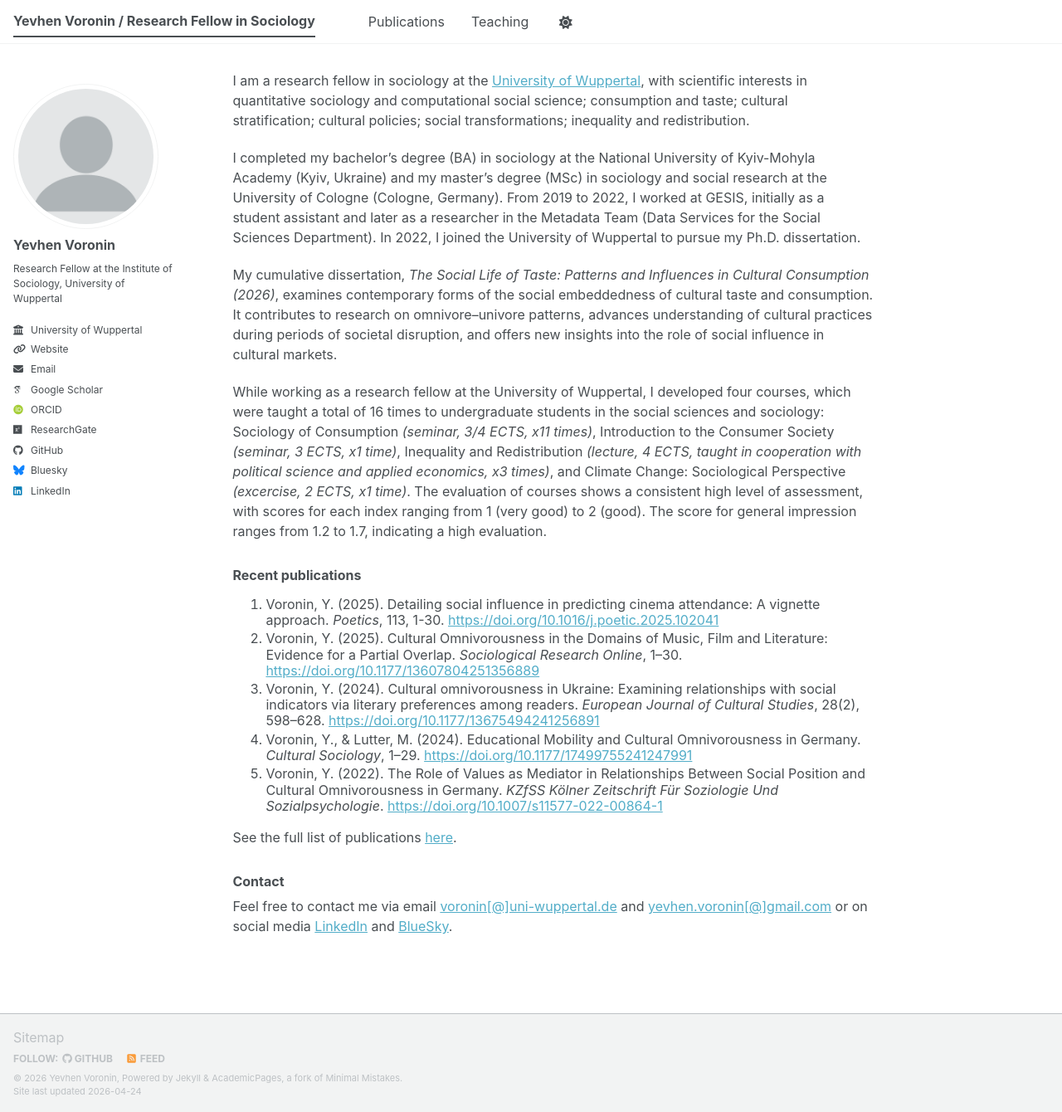
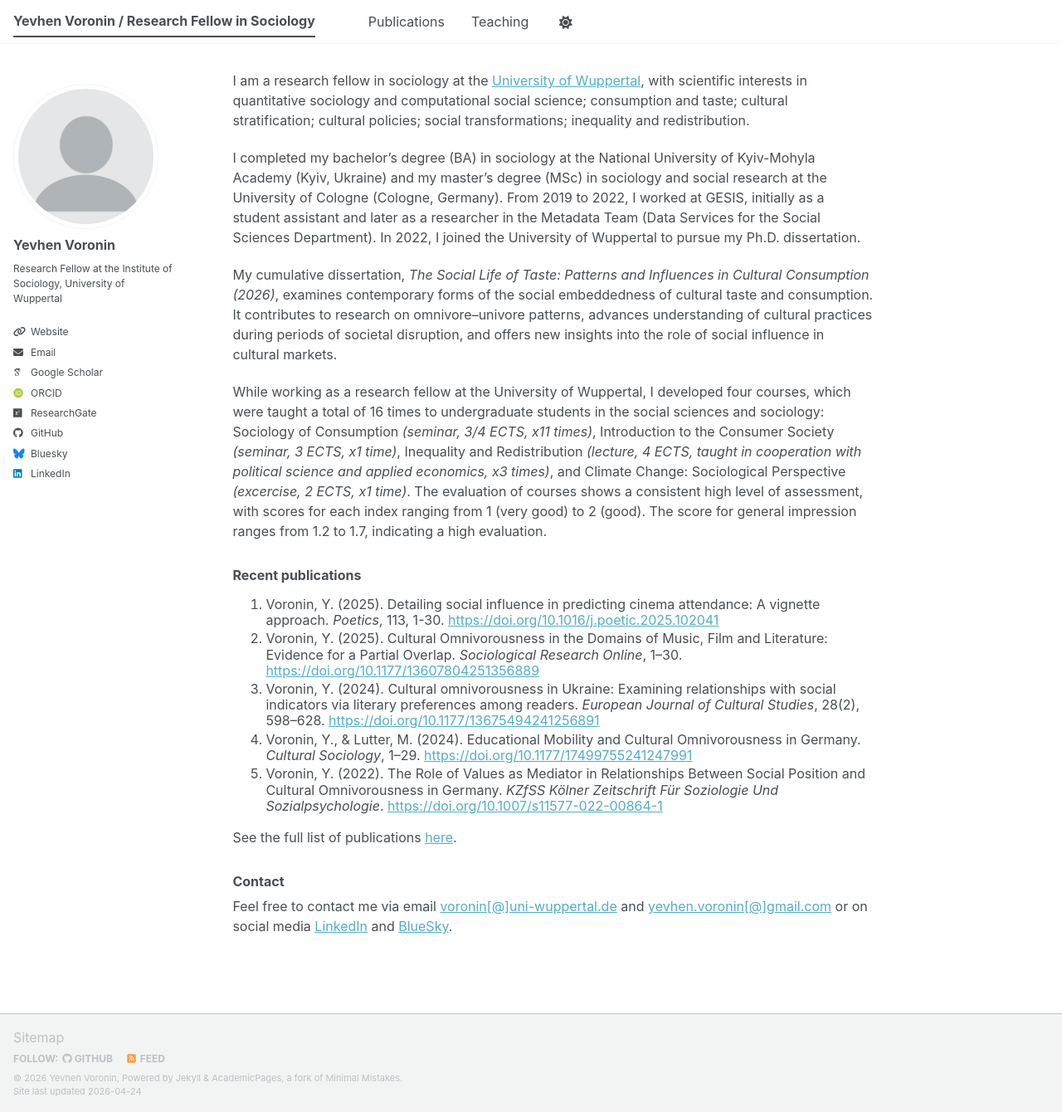
Before and after one commit to voronin-yevhen/voronin-yevhen.github.io, a Jekyll site: the page built from _pages/about.md, in a window 1280 px wide and 1340 px high. Shown: the whole window at 83% size. Built offline with Jekyll 4.4.1, drawn with Linux system fonts in a browser that asks for light colours; some web fonts are replaced; a script bundle is joined from its source files by our own code; library files that are not in the unit come from our copies.

Commit message:
config updates

```diff
--- a/_config.yml
+++ b/_config.yml
@@ -28,7 +28,7 @@ author:
   pronouns         : # example: "she/her"
   bio              : "Research Fellow at the Institute of Sociology, University of Wuppertal"
   location         :
-  employer         : "University of Wuppertal"
+  employer         :
   uri              : "https://sociology.uni-wuppertal.de/de/team/yevhen-voronin/" # URL
   email            : "voronin@uni-wuppertal.de"
 
```
